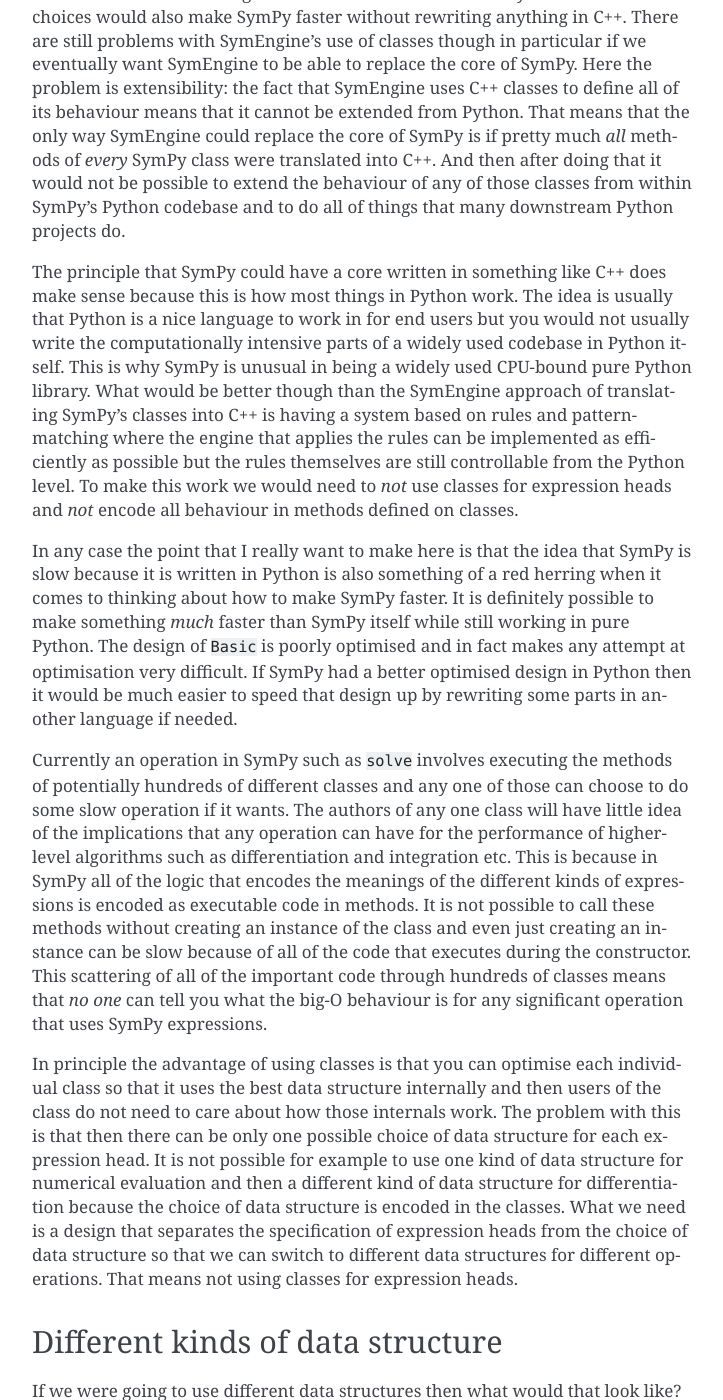
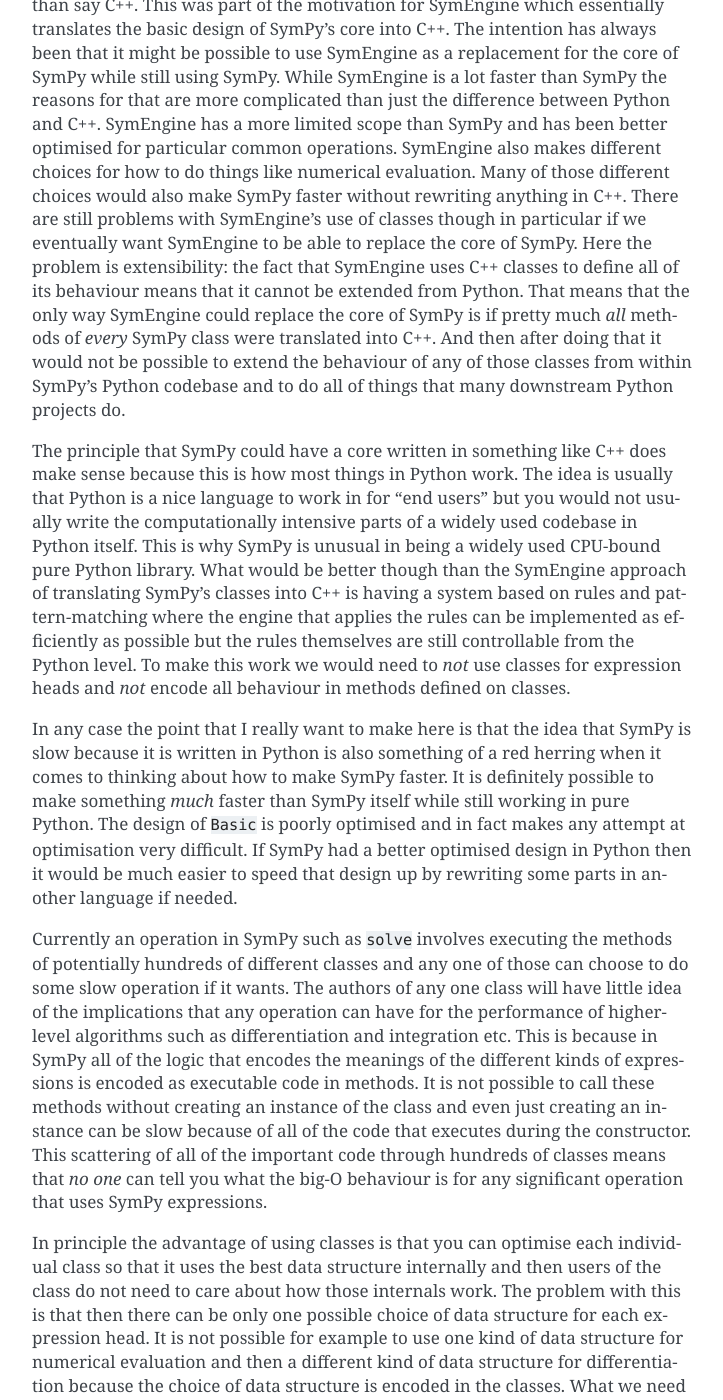
Before and after one commit to oscarbenjamin/blog, a Sphinx documentation site: the page built from source/wip/data-structures-1/index.rst, in a window 1280 px wide and 1400 px high, scrolled down 7113 px. Shown: the whole window, without its empty margins (388-1111 px from the left). Built offline with Sphinx 7.4.7, drawn with Linux system fonts in a browser that asks for light colours; some of the changed text lies outside the part shown.

Commit message:
Minor tweaks

```diff
--- a/source/wip/data-structures-1/index.rst
+++ b/source/wip/data-structures-1/index.rst
@@ -25,9 +25,10 @@
     >>> expr
     (cos(x) + 1)**2
 
+
 Here we have created a symbolic expression ``expr`` which represents the
 mathematical expression :math:`(1 + \cos{x})^2`. The expression as a data
-structure is represented as a tree where each node in the tree is particular
+structure is represented as a tree where each node in the tree is a particular
 function and the children are the *arguments* of that function. We can see this
 functional representation explicitly using SymPy's ``srepr`` function
 
@@ -135,8 +136,8 @@
 
 Then each of these high-level ``Basic`` subclasses will have more subclasses
 that define more specific behaviour. For example ``Gt`` is for greater-than and
-``Gt(x, y)`` represents the boolean statement :math:`x > y`. The `Gt` class has
-methods that can work out if the statement is true and can then evaluate to
+``Gt(x, y)`` represents the boolean statement :math:`x > y`. The ``Gt`` class
+has methods that can work out if the statement is true and can then evaluate to
 ``true`` or ``false``:
 
 .. doctest::
@@ -366,7 +371,7 @@
 
 The principle that SymPy could have a core written in something like C++
 does make sense because this is how most things in Python work. The idea is
-usually that Python is a nice language to work in for end users but you would
+usually that Python is a nice language to work in for "end users" but you would
 not usually write the computationally intensive parts of a widely used codebase
 in Python itself. This is why SymPy is unusual in being a widely used
 CPU-bound pure Python library. What would be better though than the SymEngine
@@ -409,7 +414,7 @@
 encoded in the classes. What we need is a design that separates the
 specification of expression heads from the choice of data structure so that we
 can switch to different data structures for different operations. That means
-not using classes for expression heads.
+*not* using classes for expression heads.
 
 
 Different kinds of data structure
@@ -489,7 +494,7 @@
 repeated work. It would be much better though if we could actually evaluate
 each subexpression exactly once rather than depending on the cache. One of the
 problems with depending on the cache is that when we get to large expressions
-that the cache itself gets full and suddenly the cost of all of the duplicated
+then the cache itself gets full and suddenly the cost of all of the duplicated
 work processing subexpressions becomes enormous. A better approach is to switch
 from recursing down the tree to building up from the bottom. For that we want a
 *topological sort* of the DAG which we will represent using a different data
```
Also changed, not shown: other parts of source/wip/data-structures-1/index.rst (+13 -4 lines).
